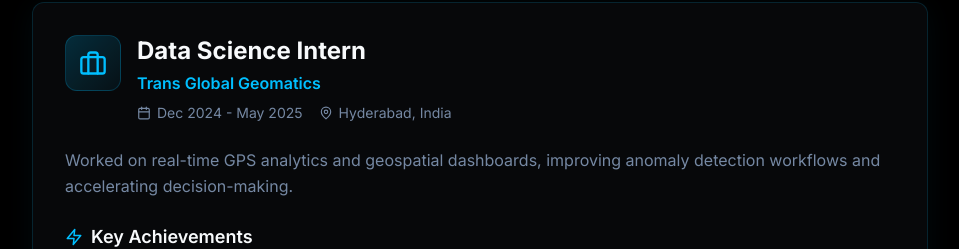
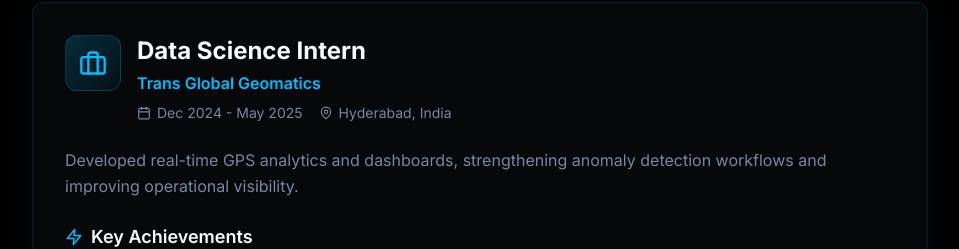
Before and after one commit to sunny-arch-82/sunny-arch-82.github.io, a React (Vite) app: page / in a window 1280 px wide. Shown: the part 3616-3865 px from the top of the page, without its empty margins (160-1119 px from the left). Built offline with nearby package versions, Linux system fonts and the light colour scheme; the HTML template or start-up script is replaced by a standard one.

Commit message:
Update experience

```diff
--- a/src/data/portfolioData.ts
+++ b/src/data/portfolioData.ts
@@ -78,7 +78,7 @@ export const portfolioData = {
       location: "Hyderabad, India",
       startDate: "Dec 2024",
       endDate: "May 2025",
-      description: "Worked on real-time GPS analytics and geospatial dashboards, improving anomaly detection workflows and accelerating decision-making.",
+      description: "Developed real-time GPS analytics and dashboards, strengthening anomaly detection workflows and improving operational visibility.",
       bullets: [
         "Processed sales and service data using PostgreSQL and Python (Pandas), reducing data inconsistencies by 8% and delivering insights that improved operational reporting.",
         "Optimized anomaly detection reliability using Python (Pandas, Scikit-learn), reducing false alerts by 12%.",
```
